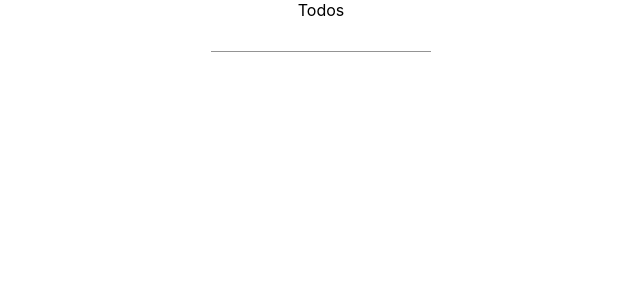
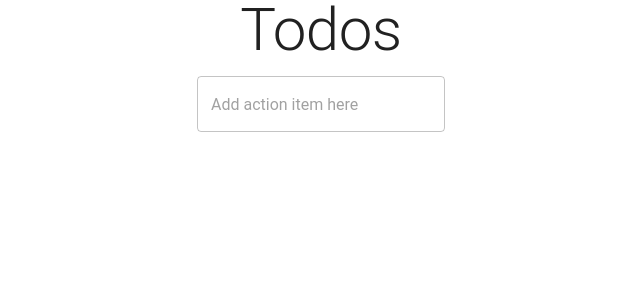
Before and after one commit to pratyansh-agrawal/todo-app, a React (Create React App) app: page / in a window 1280 px wide. Shown: the top 300 px of the page, without its empty margins (319-959 px from the left). Built offline with nearby package versions, Linux system fonts and the light colour scheme.

Commit message:
Added list placeholder component

```diff
--- a/src/App.js
+++ b/src/App.js
@@ -1,11 +1,14 @@
-import logo from './logo.svg';
-import './App.css';
-import Form from './Form';
+import "./App.css";
+import Form from "./Form";
+import Typography from "@material-ui/core/Typography";
+
 function App() {
   return (
     <div className="App">
-      Todos
-      <Form />
+      <Typography component="h1" variant="h2">
+        Todos
+      </Typography>
+      <Form saveTodo={console.warn} />
     </div>
   );
 }
--- a/src/Form.js
+++ b/src/Form.js
@@ -1,12 +1,25 @@
-import React from 'react';
-import TextField from '@material-ui/core/TextField';
+import React, { useState } from "react";
+import TextField from "@material-ui/core/TextField";
 
-const Form = () => {
-    return (
-        <div>
-            <TextField />
-        </div>
-    );
-}
+const Form = ({ saveTodo }) => {
+  const [value, setValue] = useState("");
+
+  return (
+    <form
+        onSubmit={(event) => {
+            event.preventDefault();
+            saveTodo(value);
+        }}
+    >
+      <TextField
+        placeholder="Add action item here"
+        onChange={(event) => setValue(event.target.value)}
+        variant="outlined"
+        margin="normal"
+        value={value}
+      />
+    </form>
+  );
+};
 
 export default Form;
```
Also changed, not shown: src/List.js (added).
